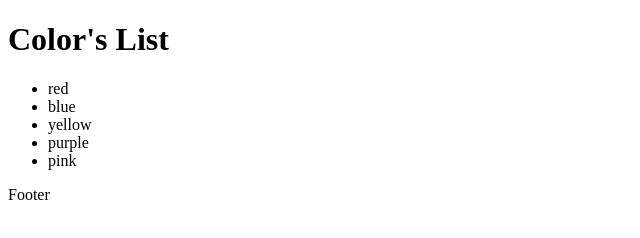
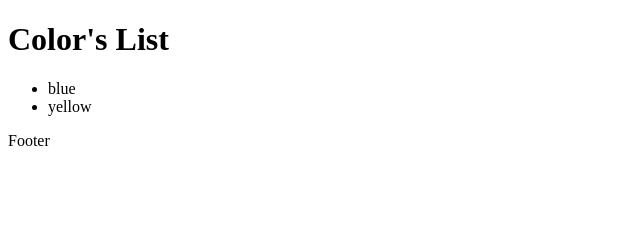
Before and after one commit to vmandryk/my-page, a plain HTML site: page index.html in a window 1280 px wide. Shown: the whole page, without its empty margins (0-640 px from the left). Drawn offline with Linux system fonts and the light colour scheme.

Commit message:
left blue and yellow

```diff
--- a/index.html
+++ b/index.html
@@ -9,11 +9,8 @@
 <body>
   <h1>Color's List</h1>
   <ul>
-    <li>red</li>
     <li>blue</li>
     <li>yellow</li>
-    <li>purple</li>
-    <li>pink</li>
   </ul>
   <footer> Footer</footer>
 </body>
```
